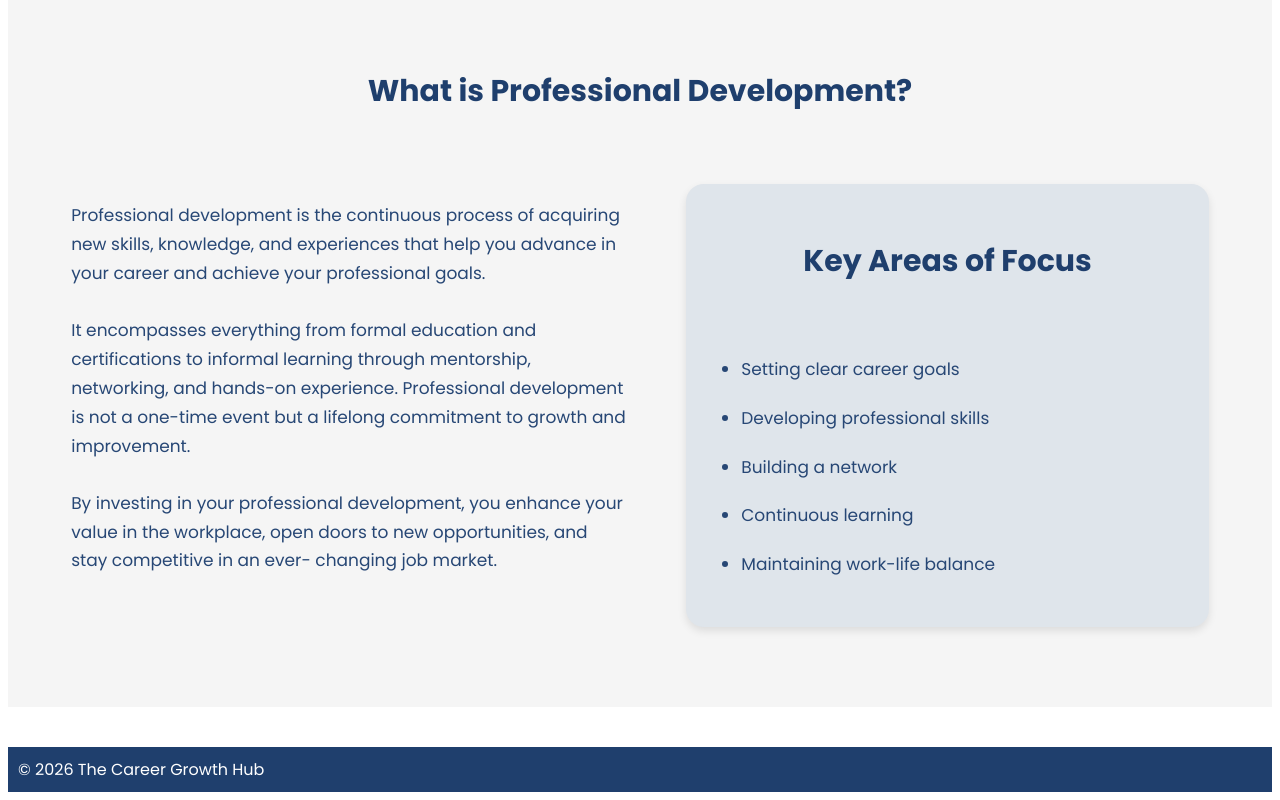
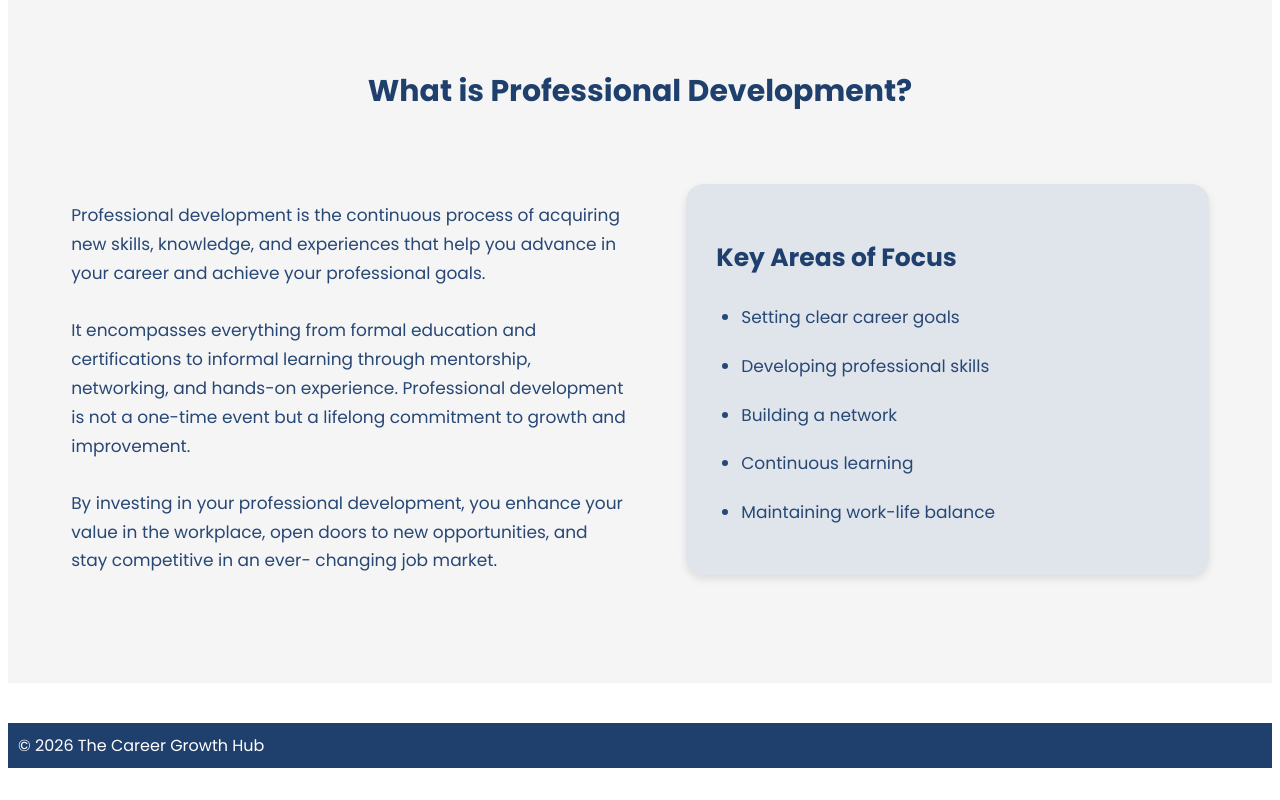
Before and after one commit to crj7211/WEBT1320, a plain HTML site: page final/index.html in a window 1280 px wide. Shown: the part 1072-1872 px from the top of the page. After the commit the page ends 1848 px from the top, so only its background shows below. Drawn offline with Linux system fonts and the light colour scheme.

Commit message:
Update index.html

```diff
--- a/final/index.html
+++ b/final/index.html
@@ -87,7 +87,7 @@
                     changing job market.</p>
             </section>
             <aside class="right-column">
-                <h2>Key Areas of Focus</h2>
+                <h3>Key Areas of Focus</h3>
                 <ul>
                     <li>Setting clear career goals</li>
                     <li>Developing professional skills</li>
```
